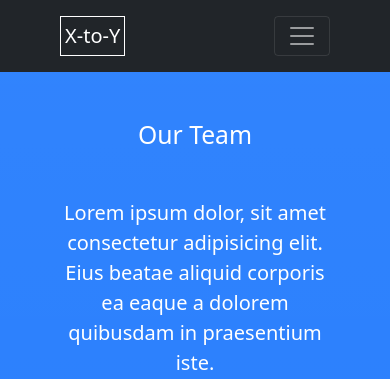
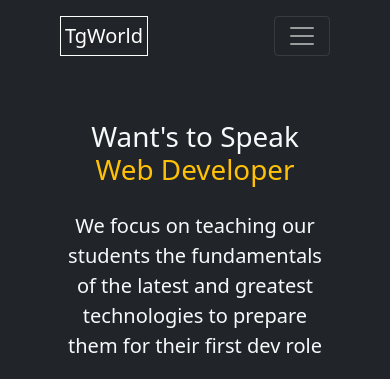
Before and after one commit to kunalnag/TgWorld, a Django app: page / in a window 390 px wide; the page is wider, and only the part inside the window is pictured. Shown: the top 379 px of that part. Run offline with Django 4.2, Linux system fonts and the light colour scheme.

Commit message:
any comment

```diff
--- a/myapp/templates/myapp/home.html
+++ b/myapp/templates/myapp/home.html
@@ -18,7 +18,7 @@
     <nav class="nav navbar navbar-expand-lg bg-dark navbar-dark py-3 px-5 ">
         <div class="container-fluid ">
           <a href="#" class="navbar-brand border p-1 border-white">
-            X-to-Y
+            TgWorld
           </a>
           <button class="navbar-toggler" type="button" data-bs-toggle="collapse" data-bs-target="#navmenu1" aria-controls="navmenu1" aria-expanded="false" aria-label="Toggle Navbar">
             <span class="navbar-toggler-icon"></span>
@@ -60,6 +60,34 @@
         </div>
       </nav>
 
+      <!-- Showcase -->
+    <section
+    class="bg-dark text-light p-5 p-lg-0 pt-lg-5 text-center text-sm-start"
+  >
+    <div class="container">
+      <div class="d-sm-flex align-items-center justify-content-between">
+        <div>
+          <h1>Want's to Speak <span class="text-warning"> Web Developer </span></h1>
+          <p class="lead my-4">
+            We focus on teaching our students the fundamentals of the latest
+            and greatest technologies to prepare them for their first dev role
+          </p>
+          <button
+            class="btn btn-primary btn-lg"
+            data-bs-toggle="modal"
+            data-bs-target="#enroll"
+          >
+            Start The Enrollment
+          </button>
+        </div>
+        <img
+          class="img-fluid w-50 d-none d-sm-block"
+          src="{% static 'myapp/image/speak.png' %}"
+          alt=""
+        />
+      </div>
+    </div>
+  </section>
 
     <!-- New Section for peoples -->
     <section class="p-5 bg-primary bg-gradient" id="people">
@@ -311,7 +339,7 @@
           <div class="col-md text-center">
               <h2 class="fw-bold ">
 
-                  Map goes here
+                  Some Text Here
               </h2>
 
           </div>
```
Also changed, not shown: myapp/static/myapp/image/speak.png (added).
